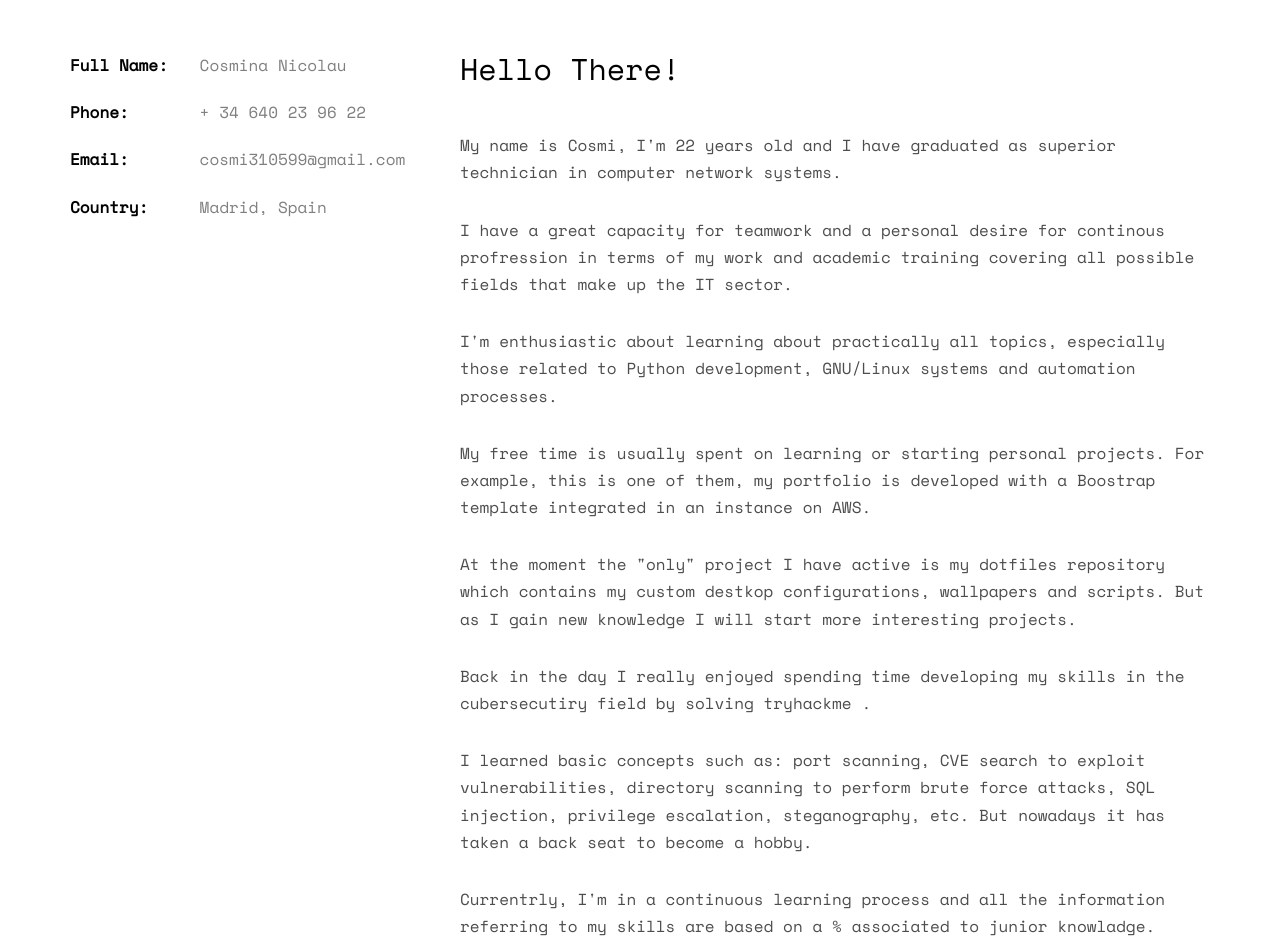
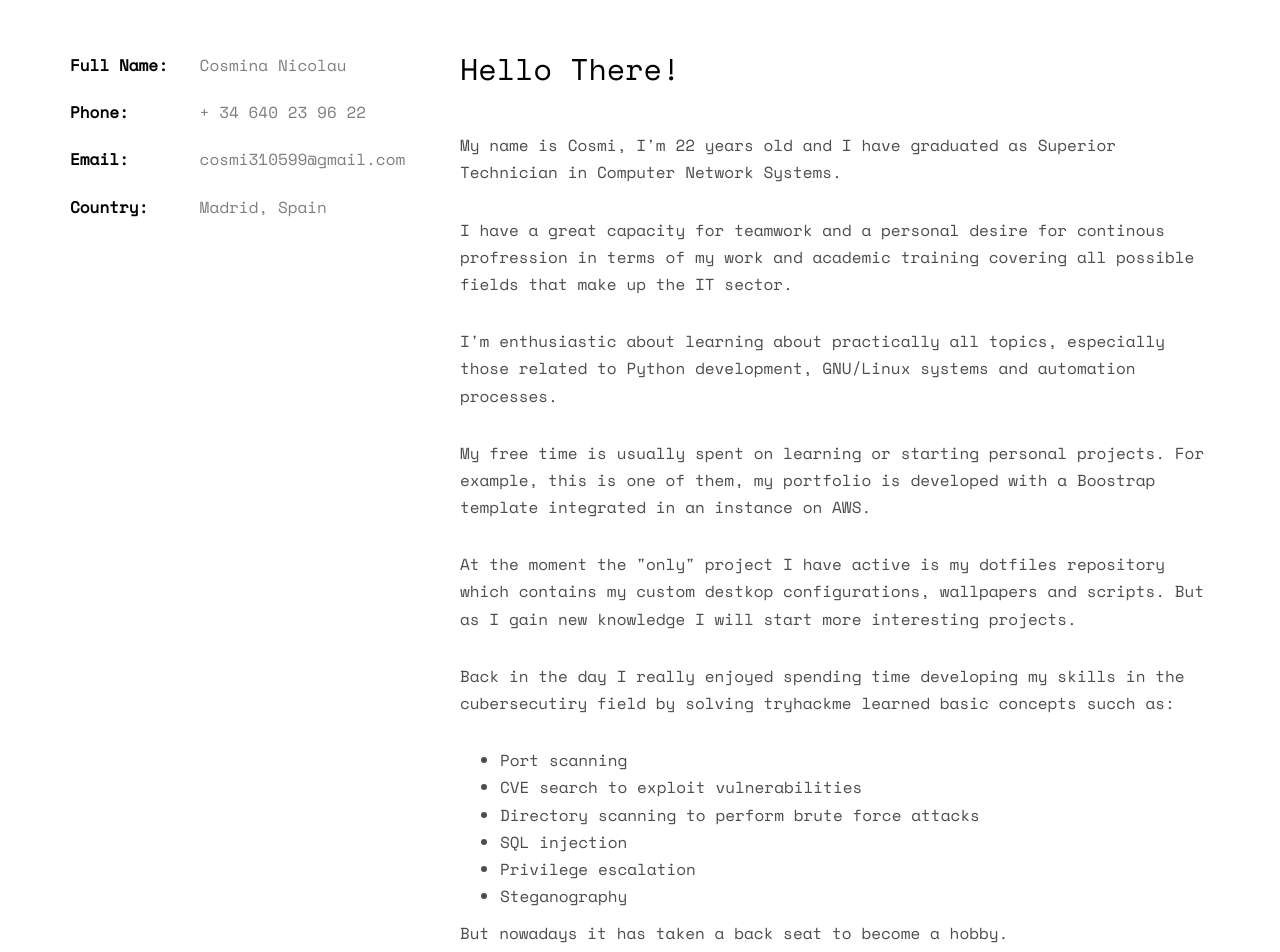
Before and after one commit to cosmi310599/porfolio, a plain HTML site: page index.html in a window 1280 px wide. Shown: the part 1020-1972 px from the top of the page. Drawn offline with nearby package versions, Linux system fonts and the light colour scheme; some packages are replaced by stand-ins of ours; a script that the page names is missing; files whose address does not match are found by name.

Commit message:
Update index.html

```diff
--- a/index.html
+++ b/index.html
@@ -3,7 +3,7 @@
 	<head>
 	<meta charset="utf-8">
 	<meta http-equiv="X-UA-Compatible" content="IE=edge">
-	<title>Profile &mdash; Free Website Template, Free HTML5 Template by freehtml5.co</title>
+	<title>Profile &mdash; Cosmina Nicolau </title>
 	<meta name="viewport" content="width=device-width, initial-scale=1">
 	<meta name="description" content="Free HTML5 Website Template by freehtml5.co" />
 	<meta name="keywords" content="free website templates, free html5, free template, free bootstrap, free website template, html5, css3, mobile first, responsive" />
@@ -50,6 +50,8 @@
 								<ul class="fh5co-social-icons">
 									<li><a href="https://www.linkedin.com/in/cosmina-nicolau-917104191/"><i class="icon-linkedin2"></i></a></li>
 									<li><a href="https://github.com/cosmi310599"><i class="icon-github2"></i></a></li>
+									<li><a href="https://wakatime.com/@csm3100599"><i class="icon-line-graph"></i></a></li>
+
 								</ul>
 							</p>
 						</div>
@@ -78,13 +80,21 @@
 				<div class="col-md-8">
 					<h2>Hello There!</h2>
 					<br>
-					<p>My name is Cosmi, I'm 22 years old and I have graduated as superior technician in computer network systems.</p>
+					<p>My name is Cosmi, I'm 22 years old and I have graduated as Superior Technician in Computer Network Systems.</p>
 					<p>I have a great capacity for teamwork and a personal desire for continous profression in terms of my work and academic training covering all possible fields that make up the IT sector.</p>
 					<p>I'm enthusiastic about learning about practically all topics, especially those related to Python development, GNU/Linux systems and automation processes.</p>
 					<p>My free time is usually spent on learning or starting personal projects. For example, this is one of them, my portfolio is developed with a Boostrap template integrated in an instance on AWS.</p>
 					<p>At the moment the "only" project I have active is my dotfiles repository which contains my custom destkop configurations, wallpapers and scripts. But as I gain new knowledge I will start more interesting projects. </p>
-					<p>Back in the day I really enjoyed spending time developing my skills in the cubersecutiry field by solving tryhackme . </p>
-					<p>I learned basic concepts such as: port scanning, CVE search to exploit vulnerabilities, directory scanning to perform brute force attacks, SQL injection, privilege escalation, steganography, etc. But nowadays it has taken a back seat to become a hobby.</p>
+					<p>Back in the day I really enjoyed spending time developing my skills in the cubersecutiry field by solving tryhackme learned basic concepts succh as:  </p>
+					<ul>
+						<li>Port scanning</li>
+						<li>CVE search to exploit vulnerabilities</li>
+						<li>Directory scanning to perform brute force attacks</li>
+						<li>SQL injection</li>
+						<li>Privilege escalation</li>
+						<li>Steganography</li>
+					</ul>
+					<p> But nowadays it has taken a back seat to become a hobby.</p>
 					<p>Currentrly, I'm in a continuous learning process and all the information referring to my skills are based on a % associated to junior knowladge.</p>
 				</div>
 			</div>
@@ -149,7 +159,7 @@
 									<span class="company">Centro de Estudios Superiores Afuera - Sept 2019 - Jun 2021</span>
 								</div>
 								<div class="timeline-body">
-									<p>Remember to add FD info</p>
+									<!-- <p>Remember to add FD info</p> -->
 								</div>
 							</div>
 						</li>
@@ -262,7 +272,7 @@
 		<div class="container">
 			<div class="row">
 				<div class="col-md-12">
-					<p>&copy; 2022 </p>
+					<p>&copy; Copyright 2022 </p>
 				</div>
 			</div>
 		</div>
```
